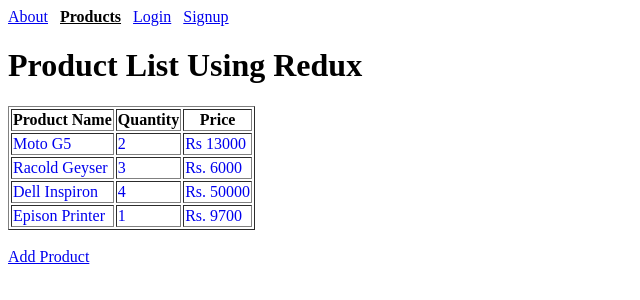
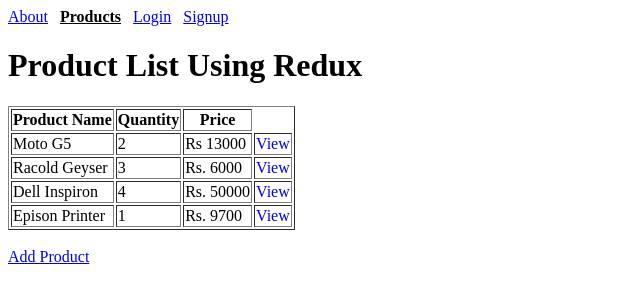
Before and after one commit to dheerajpundir4/react-redux-product-inventory, a React (Create React App) app: page /products in a window 1280 px wide. Shown: the top 300 px of the page, without its empty margins (0-640 px from the left). Built offline with nearby package versions, Linux system fonts and the light colour scheme; data requests are answered from the project's data file.

Commit message:
working on view link

```diff
--- a/src/components/displayProduct/SingleProduct.js
+++ b/src/components/displayProduct/SingleProduct.js
@@ -10,10 +10,12 @@ const SingleProduct=({id, productName,quantity,price})=>(
     <tr>
 
 
-    <td> <Link to={"/products/"+productName} style={{ textDecoration: 'none' }}>{productName}</Link></td>
-    <td> <Link to={"/products/"+productName} style={{ textDecoration: 'none' }}>{quantity}</Link></td>
-    <td> <Link to={"/products/"+productName} style={{ textDecoration: 'none' }}>{price}</Link></td>
-
+    <td> {productName}</td>
+    <td> {quantity}</td>
+    <td> {price}</td>
+    <td>
+      <Link to={"/products/"+productName} style={{ textDecoration: 'none'}}>View</Link>
+    </td>
   </tr>
 
 
```
Also changed, not shown: 1 other file (tests, documents, lock files or other folders).
